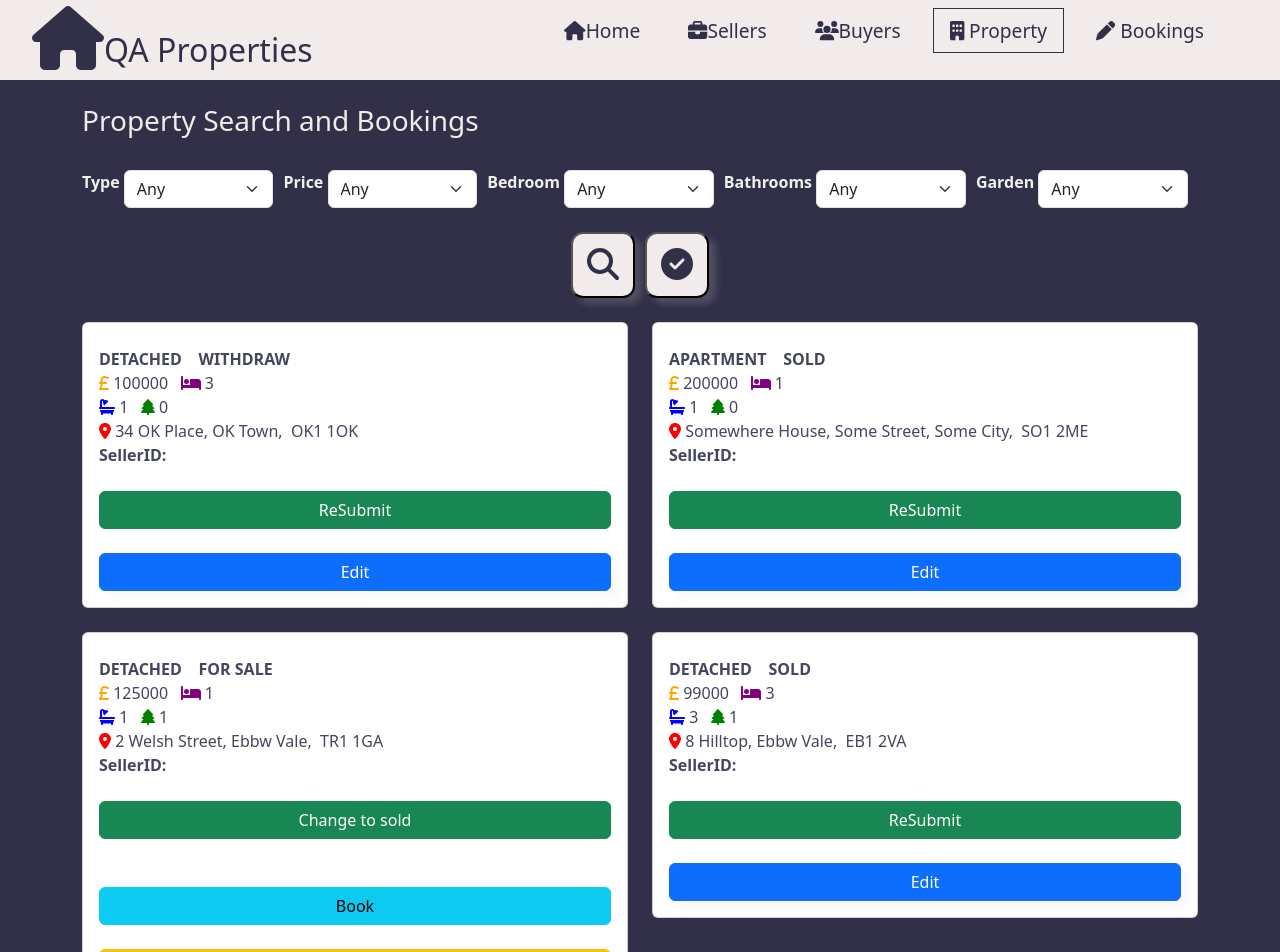
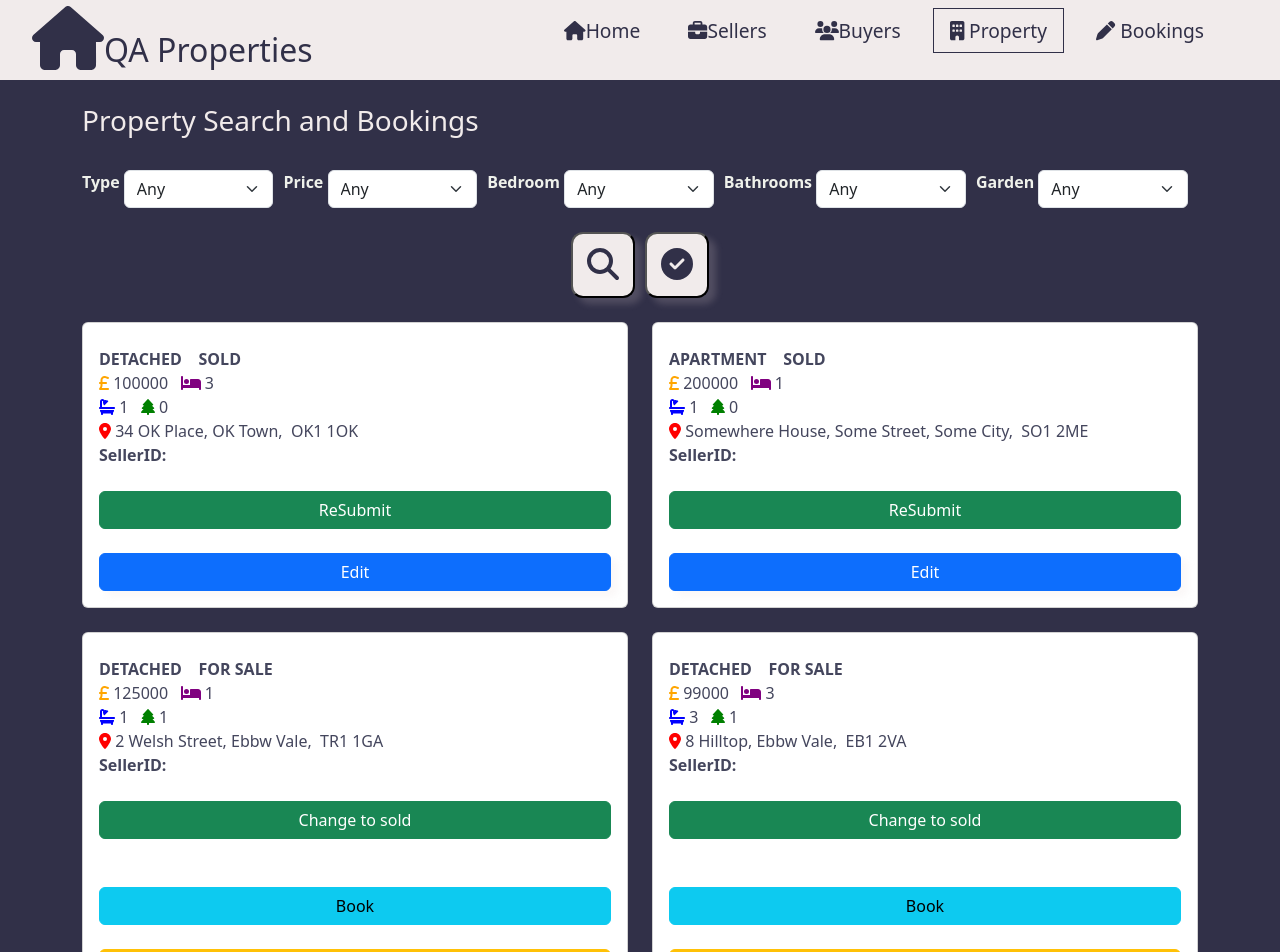
Before and after one commit to LovedeepSaini/PropertyProject, a React (Create React App) app: page /property in a window 1280 px wide. Shown: the top 952 px of the page. Built offline with nearby package versions, Linux system fonts and the light colour scheme; data requests are answered from the project's data file.

Commit message:
fixed date and time display

```diff
--- a/db.json
+++ b/db.json
@@ -59,7 +59,7 @@
       "bathroom": 1,
       "garden": 0,
       "sellerId": 1,
-      "status": "WITHDRAW",
+      "status": "SOLD",
       "buyerId": 3
     },
     {
@@ -79,10 +79,10 @@
       "address": "2 Welsh Street, Ebbw Vale",
       "postcode": "TR1 1GA",
       "type": "DETACHED",
-      "price": 125000,
-      "bedroom": 1,
-      "bathroom": 1,
-      "garden": 1,
+      "price": "125000",
+      "bedroom": "1",
+      "bathroom": "1",
+      "garden": "1",
       "sellerId": 3,
       "status": "FOR SALE",
       "id": 3
@@ -96,7 +96,7 @@
       "bathroom": 3,
       "garden": 1,
       "sellerId": 4,
-      "status": "SOLD",
+      "status": "FOR SALE",
       "id": 4
     }
   ],
--- a/src/components/Booking.js
+++ b/src/components/Booking.js
@@ -1,13 +1,9 @@
-import {useState, useEffect} from "react"
-import {BrowserRouter,Routes,Route, Link} from "react-router-dom"
-import { FontAwesomeIcon } from '@fortawesome/react-fontawesome'
-import { faPhone, faLocationDot, faPerson, faCircleMinus, faPeopleGroup, faUser, faPen} from '@fortawesome/free-solid-svg-icons'
+import { useState, useEffect } from "react";
+import { FontAwesomeIcon } from "@fortawesome/react-fontawesome";
+import { faPhone, faLocationDot, faPerson, faCircleMinus, faPeopleGroup, faUser, faPen } from "@fortawesome/free-solid-svg-icons";
 
-function Bookings(){
-
-
+function Bookings() {
   let [bookings, setBookings] = useState([]);
-
 
   useEffect(() => {
     fetch("http://localhost:3001/booking", {
@@ -19,7 +15,13 @@ function Bookings(){
     });
   }, []);
 
-    return(
+  const formattedDate = (bookingTime) => {
+    const options = { year: "numeric", month: "long", day: "numeric", hour: "numeric", minute: "numeric", second: "numeric", timeZoneName: "short" };
+    const formatted = new Date(bookingTime).toLocaleDateString("en-UK", options);
+    return formatted;
+  };
+
+  return (
     <>
       <div className="container-fluid">
         <br></br>
@@ -30,33 +32,33 @@ function Bookings(){
           <table class="table table-hover text-muted">
             <thead>
               <tr>
-                                <th  scope="col" class="col-1">Buyer</th>
-                                <th  scope="col" class="col-1">Property</th>
-                                <th  scope="col" class="col-1">Time</th>
-
+                <th scope="col" class="col-1">
+                  Buyer
+                </th>
+                <th scope="col" class="col-1">
+                  Property
+                </th>
+                <th scope="col" class="col-1">
+                  Time
+                </th>
               </tr>
             </thead>
             <tbody>
-                            {bookings.map((booking)=>(
+              {bookings.map((booking) => (
                 <>
                   <tr>
                     <td>{booking.id}</td>
                     <td>{booking.propertyId}</td>
-                                    <td>{booking.time}</td>
+                    <td>{formattedDate(booking.time)}</td>
                   </tr>
                 </>
-                            )
-                            )}
+              ))}
             </tbody>
           </table>
         </div>
       </div>
-
-
-
-
     </>
-    )
+  );
 }
 
 export default Bookings;
--- a/src/components/PropertySearch.js
+++ b/src/components/PropertySearch.js
@@ -255,9 +255,6 @@ const handleBooking = () => {
 </Modal>
       </div>
 
-
-
-
       <Row className="pt-4">
         {result.map((property) => (
           <Col key={property.id} className="pb-4" sm={6}>
```
Lines whose indentation alone changed are shown as unchanged.
